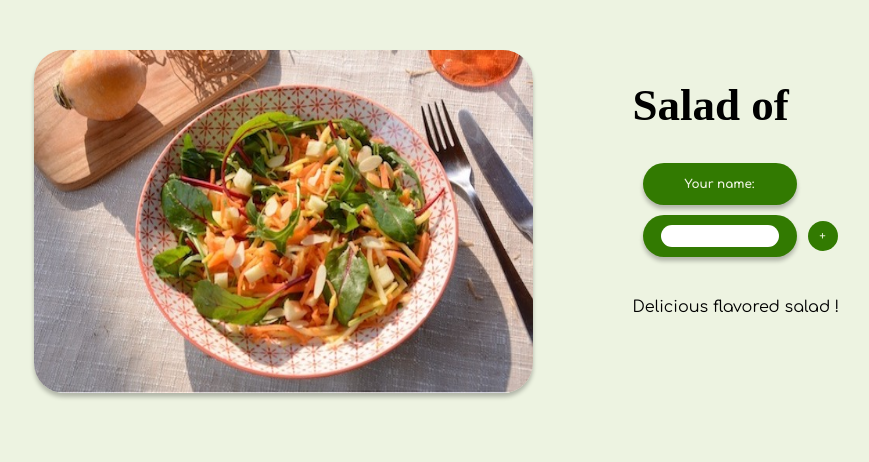
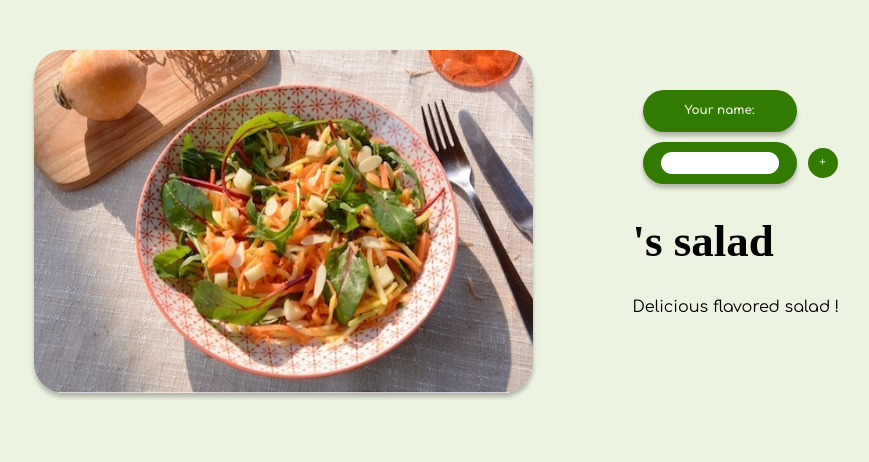
Before and after one commit to deveig/projet_django, a Django app: page /recipe-django/ in a window 1280 px wide. Shown: the top 462 px of the page, without its empty margins (199-1068 px from the left). Run offline with Django 4.2, Linux system fonts and the light colour scheme; some libraries are stand-ins or nearby versions; some web fonts are replaced.

Commit message:
Change h1 in html

```diff
--- a/recipe/templates/recipe/index.html
+++ b/recipe/templates/recipe/index.html
@@ -19,7 +19,7 @@
         <header>
             <img class="picture" src="{% static 'recipe/images/salad.jpg' %}" alt="Salad" />
             <div>
-                <h1 class="main-title">Salad of
+                <h1 class="main-title">
                     {% if username is None %}
                         <form method="post" action="{% url 'index' %}" class="form-title" novalidate>
                             {% csrf_token %}
@@ -46,6 +46,7 @@
                     {% else %}
                         {{ username }}
                     {% endif %}
+                    's salad
                 </h1>
                 <span>{{ user_form.user_name.errors }}</span>
                 {% if user_error %}
```
